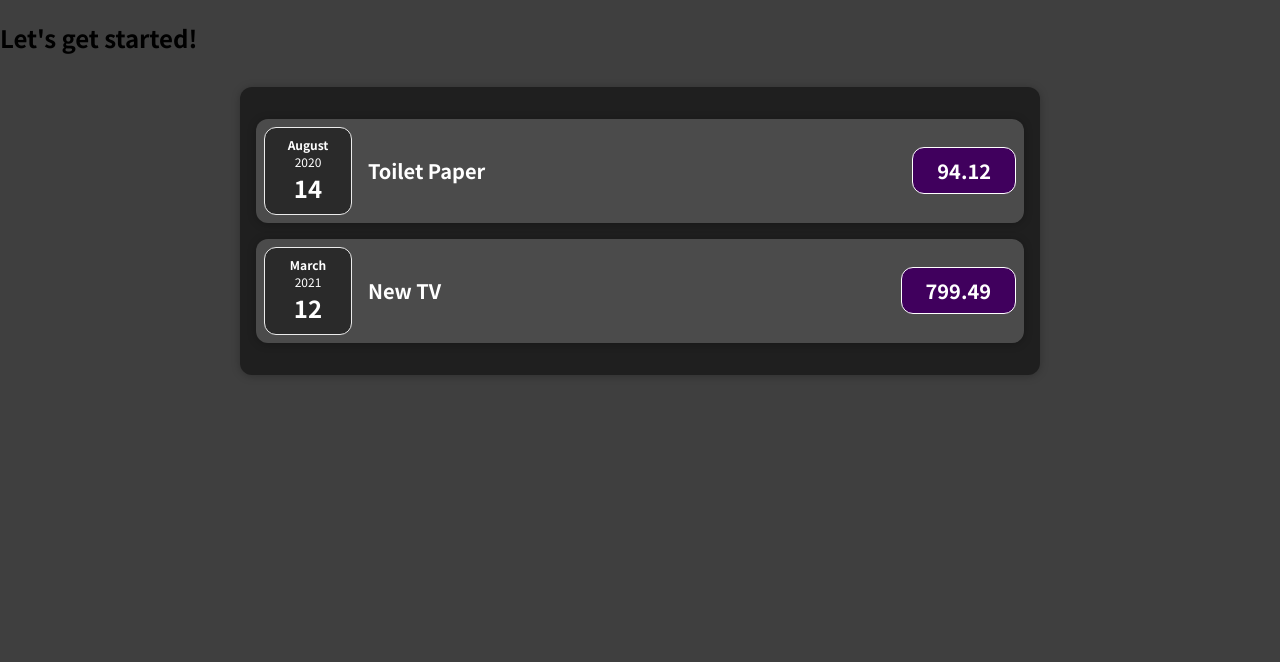
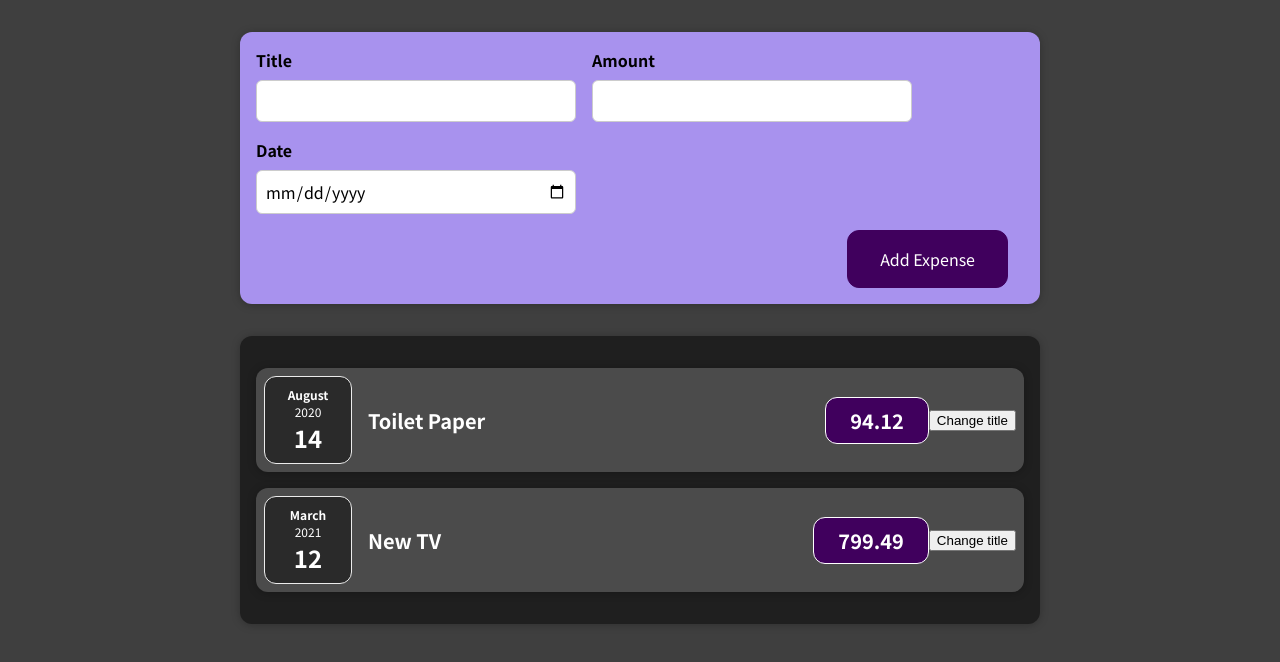
Before and after one commit to fredericreact/expenseTracker, a React (Create React App) app: page / in a window 1280 px wide. Shown: the top 662 px of the page. Built offline with nearby package versions, Linux system fonts and the light colour scheme.

Commit message:
set state

```diff
--- a/src/App.js
+++ b/src/App.js
@@ -1,5 +1,5 @@
 import Expenses from "./components/Expenses/Expenses";
-
+import NewExpense from "./components/NewExpense/NewExpense";
 function App() {
 
   const expenses =[
@@ -26,7 +26,7 @@ function App() {
 
   return (
     <div>
-      <h2>Let's get started!</h2>
+      <NewExpense/>
       <Expenses items={expenses}/>
     </div>
   );
--- a/src/components/Expenses/ExpenseItem.js
+++ b/src/components/Expenses/ExpenseItem.js
@@ -1,21 +1,28 @@
-import React from 'react';
+import React, {useState} from 'react';
 import './ExpenseItem.css'
 import ExpenseDate from './ExpenseDate';
 import Card from '../UI/Card'
 
 const ExpenseItem = (props) =>{
 
+const [title, setTitle] = useState(props.title);
 
+
+
+const clickHandler = () =>{
+   setTitle('updated');
+   console.log(title)
+}
 
 return (
 <Card className='expense-item'>
 
 <ExpenseDate date={props.date}/>
 <div className='expense-item__description'>
-<h2>{props.title}</h2>
+<h2>{title}</h2>
 <div className='expense-item__price'>{props.amount}</div>
 </div>
-
+<button onClick={clickHandler}>Change title</button>
 </Card>
 )
 }
--- /dev/null
+++ b/src/components/NewExpense/ExpenseForm.css
@@ -0,0 +1,26 @@
+.new-expense__controls {
+    display: flex;
+    flex-wrap: wrap;
+    gap: 1rem;
+    margin-bottom: 1rem;
+    text-align: left;
+  }
+
+  .new-expense__control label {
+    font-weight: bold;
+    margin-bottom: 0.5rem;
+    display: block;
+  }
+
+  .new-expense__control input {
+    font: inherit;
+    padding: 0.5rem;
+    border-radius: 6px;
+    border: 1px solid #ccc;
+    width: 20rem;
+    max-width: 100%;
+  }
+
+  .new-expense__actions {
+    text-align: right;
+  }
--- /dev/null
+++ b/src/components/NewExpense/ExpenseForm.js
@@ -0,0 +1,76 @@
+import React , {useState} from 'react';
+import './ExpenseForm.css'
+
+const ExpenseForm = () => {
+
+const [enteredTitle, setEnteredTitle]= useState('');
+const [enteredAmount, setEnteredAmount] = useState('');
+const [enteredDate, setEnteredDate] = useState('')
+
+
+const titleChangeHandler = (event) =>{
+setEnteredTitle(event.target.value)
+}
+const amountChangeHandler = (event) => {
+setEnteredAmount(event.target.value);
+}
+
+const dateChangeHandler = (event) =>{
+    setEnteredDate(event.target.value);
+}
+
+const submitHandler = (event) => {
+
+    event.preventDefault();
+
+const expenseData = {
+    title: enteredTitle,
+    amount:enteredAmount,
+    date: new Date(enteredDate)
+}
+console.log(expenseData)
+
+setEnteredTitle('');
+setEnteredAmount('');
+setEnteredDate('');
+
+}
+
+return (
+    <form onSubmit={submitHandler}>
+
+<div className='new-expense__controls'>
+
+
+<div className='new-expense__control'>
+<label>Title</label>
+<input type="text" value={enteredTitle} onChange={titleChangeHandler}/>
+</div>
+
+
+<div className='new-expense__control'>
+<label>Amount</label>
+<input type="number" min="0.01" step="0.01" value={enteredAmount} onChange={amountChangeHandler}/>
+</div>
+
+<div className='new-expense__control'>
+<label>Date</label>
+<input type="date" min="2019-01-01" step="2022-12-31" value ={enteredDate}onChange={dateChangeHandler}/>
+</div>
+
+
+</div>
+
+
+<div className='new-expense__actions'>
+    <button type='submit'>Add Expense</button>
+</div>
+
+     </form>
+   )
+};
+
+export default ExpenseForm;
+
+
+<form></form>
--- /dev/null
+++ b/src/components/NewExpense/NewExpense.css
@@ -0,0 +1,38 @@
+.new-expense {
+    background-color: #a892ee;
+    padding: 1rem;
+    margin: 2rem auto;
+    width: 50rem;
+    max-width: 95%;
+    border-radius: 12px;
+    text-align: center;
+    box-shadow: 0 1px 8px rgba(0, 0, 0, 0.25);
+  }
+
+  .new-expense button {
+    font: inherit;
+    cursor: pointer;
+    padding: 1rem 2rem;
+    border: 1px solid #40005d;
+    background-color: #40005d;
+    color: white;
+    border-radius: 12px;
+    margin-right: 1rem;
+  }
+
+  .new-expense button:hover,
+  .new-expense button:active {
+    background-color: #510674;
+    border-color: #510674;
+  }
+
+  .new-expense button.alternative {
+    color: #220131;
+    border-color: transparent;
+    background-color: transparent;
+  }
+
+  .new-expense button.alternative:hover,
+  .new-expense button.alternative:active {
+    background-color: #ddb3f8;
+  }
--- /dev/null
+++ b/src/components/NewExpense/NewExpense.js
@@ -0,0 +1,12 @@
+import React from 'react';
+import './NewExpense.css'
+
+import ExpenseForm from './ExpenseForm';
+
+const NewExpense = () => {
+    return <div className='new-expense'>
+     <ExpenseForm/>
+    </div>
+};
+
+export default NewExpense;
```
